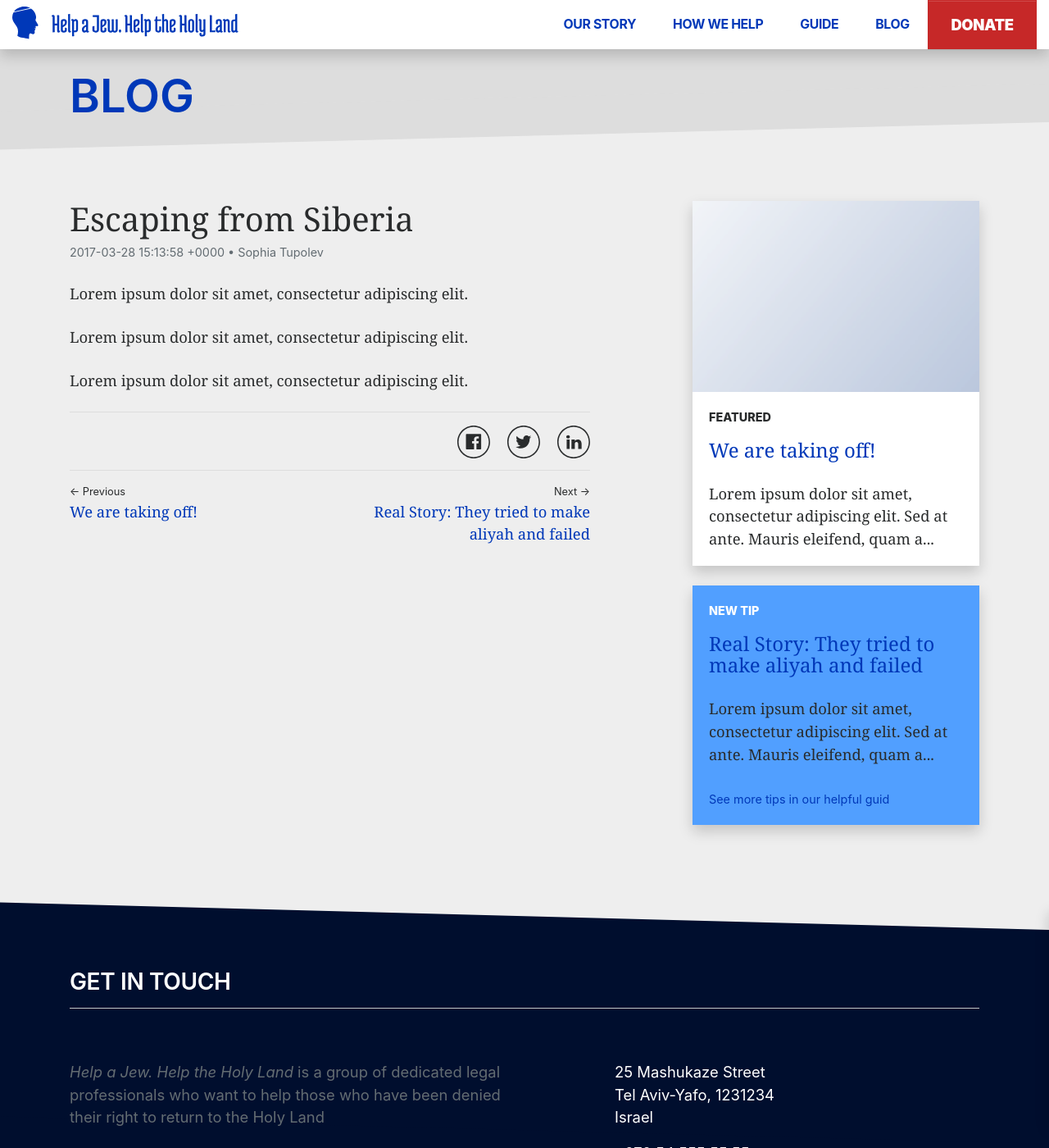
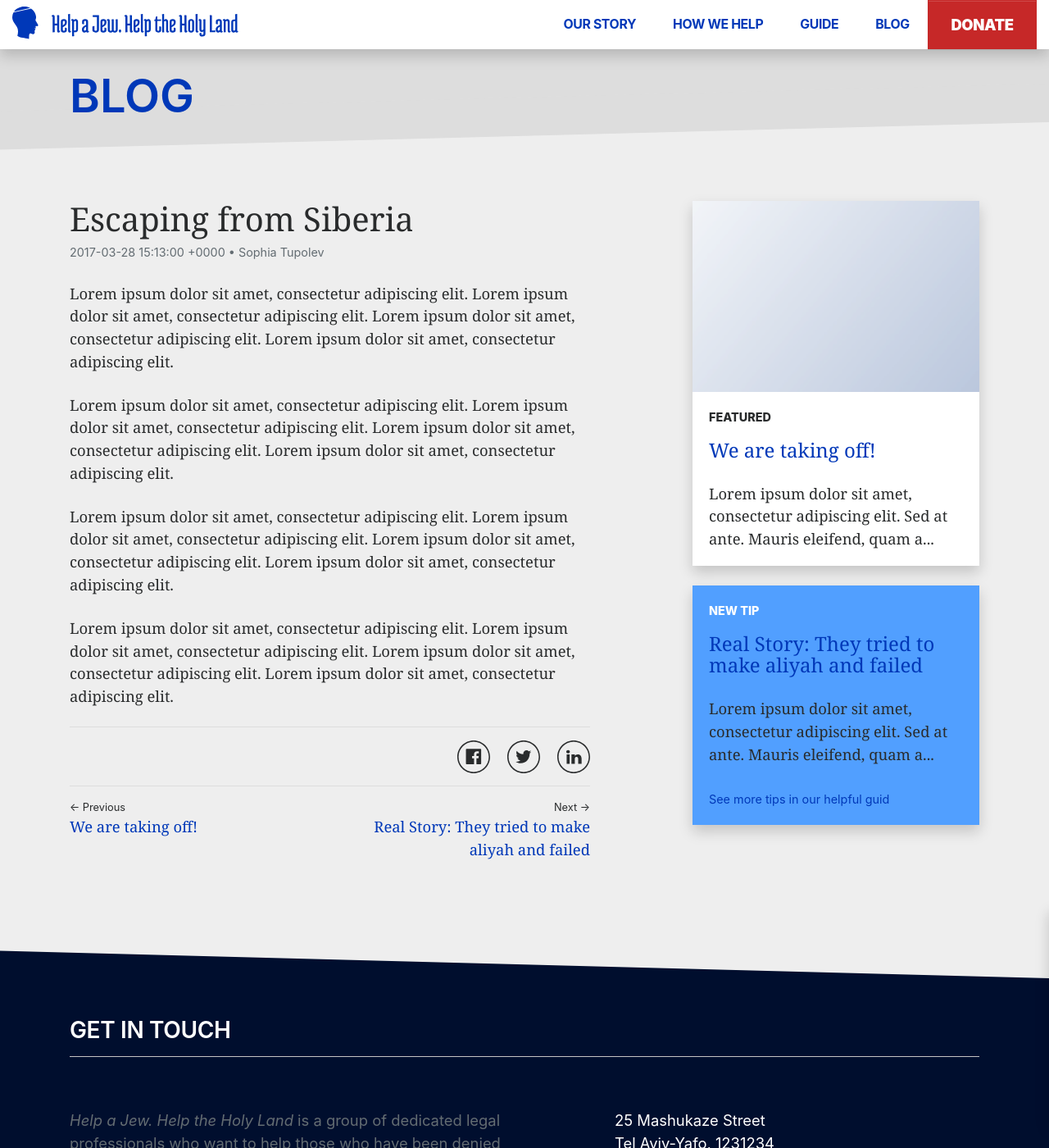
Before and after one commit to vinegredz/haj-1, a Jekyll site: the page built from _posts/2017-03-28-second.markdown, in a window 1280 px wide and 1400 px high. Shown: the whole window at 82% size. Built offline with Jekyll 4.4.1, drawn with Linux system fonts in a browser that asks for light colours.

Commit message:
Updated Second

```diff
--- a/_posts/2017-03-28-second.markdown
+++ b/_posts/2017-03-28-second.markdown
@@ -1,10 +1,12 @@
 ---
 title: Escaping from Siberia
-date: 2017-03-28 15:13:58 Z
+date: 2017-03-28 15:13:00 Z
 ---
 
-Lorem ipsum dolor sit amet, consectetur adipiscing elit.
+Lorem ipsum dolor sit amet, consectetur adipiscing elit. Lorem ipsum dolor sit amet, consectetur adipiscing elit. Lorem ipsum dolor sit amet, consectetur adipiscing elit. Lorem ipsum dolor sit amet, consectetur adipiscing elit.
 
-Lorem ipsum dolor sit amet, consectetur adipiscing elit.
+Lorem ipsum dolor sit amet, consectetur adipiscing elit. Lorem ipsum dolor sit amet, consectetur adipiscing elit. Lorem ipsum dolor sit amet, consectetur adipiscing elit. Lorem ipsum dolor sit amet, consectetur adipiscing elit.
 
-Lorem ipsum dolor sit amet, consectetur adipiscing elit.
+Lorem ipsum dolor sit amet, consectetur adipiscing elit. Lorem ipsum dolor sit amet, consectetur adipiscing elit. Lorem ipsum dolor sit amet, consectetur adipiscing elit. Lorem ipsum dolor sit amet, consectetur adipiscing elit.
+
+Lorem ipsum dolor sit amet, consectetur adipiscing elit. Lorem ipsum dolor sit amet, consectetur adipiscing elit. Lorem ipsum dolor sit amet, consectetur adipiscing elit. Lorem ipsum dolor sit amet, consectetur adipiscing elit.
```
